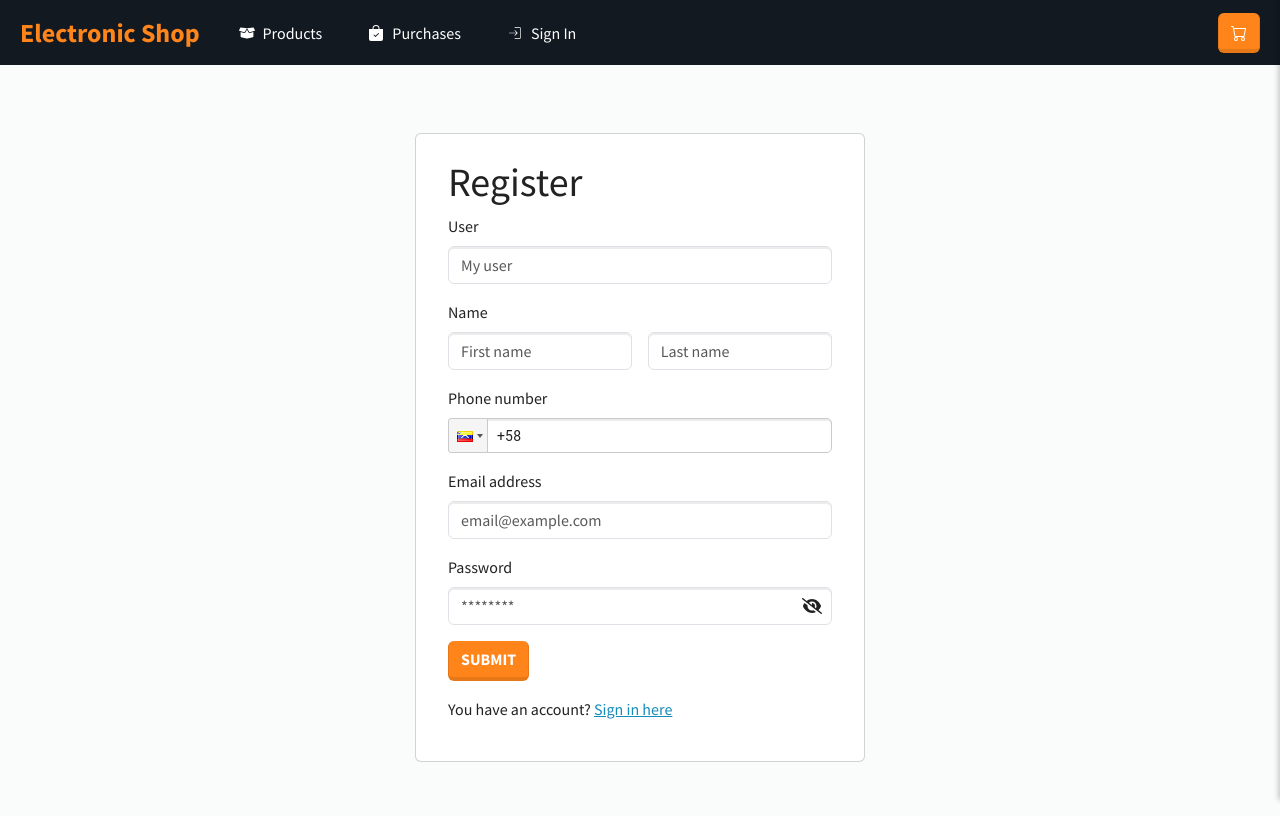
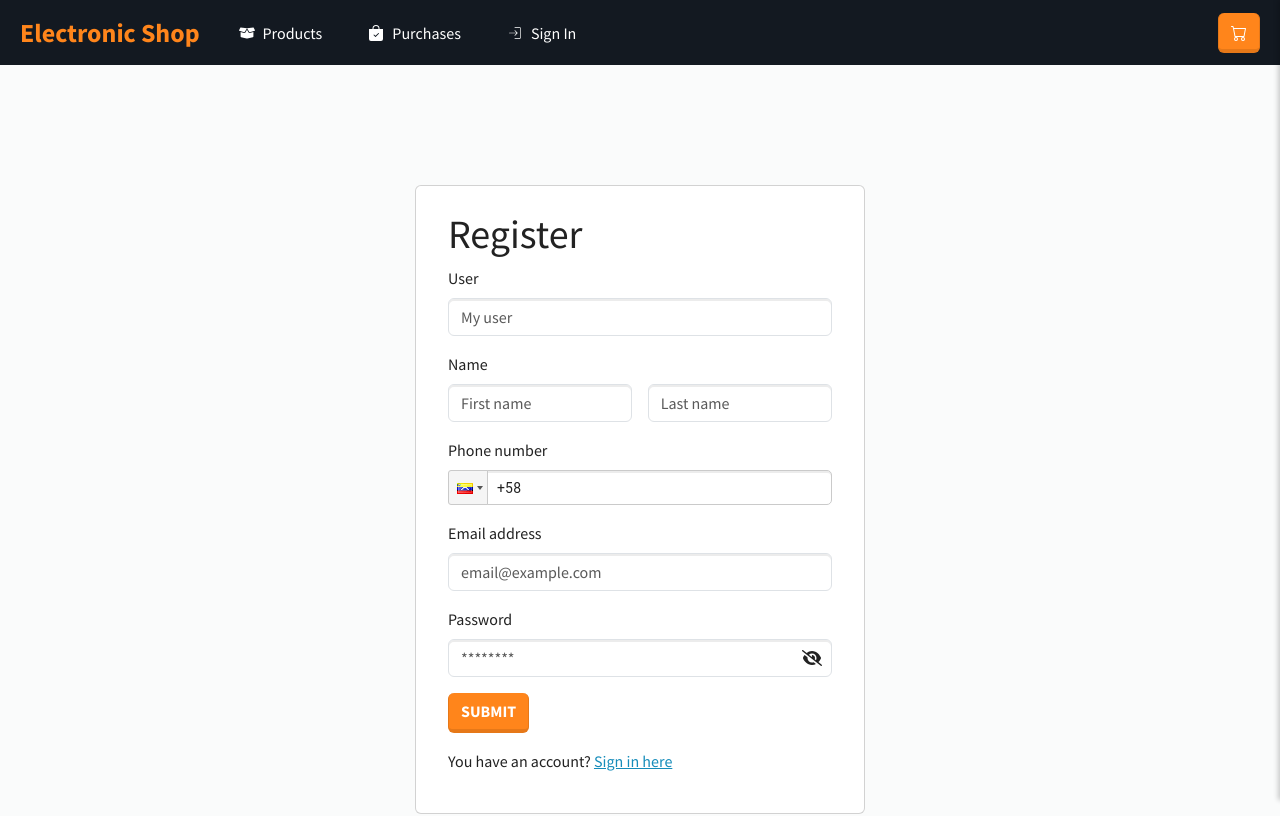
Before and after one commit to Yordanni-Ortiz/Ecommerce-React, a React (Vite) app: page /register in a window 1280 px wide. Shown: the top 816 px of the page. Built offline with nearby package versions, Linux system fonts and the light colour scheme.

Commit message:
Margin of the reset password form modified.

```diff
--- a/src/assets/styles/ResetPasswordForm.css
+++ b/src/assets/styles/ResetPasswordForm.css
@@ -21,6 +21,9 @@
   background-color: #ffffff;
   color: #a3a3a3;
 }
+.card-register {
+  margin-top: 100px;
+}
 .error-fullscreen .error-text {
   font-size: 50px;
   text-align: center;
```
